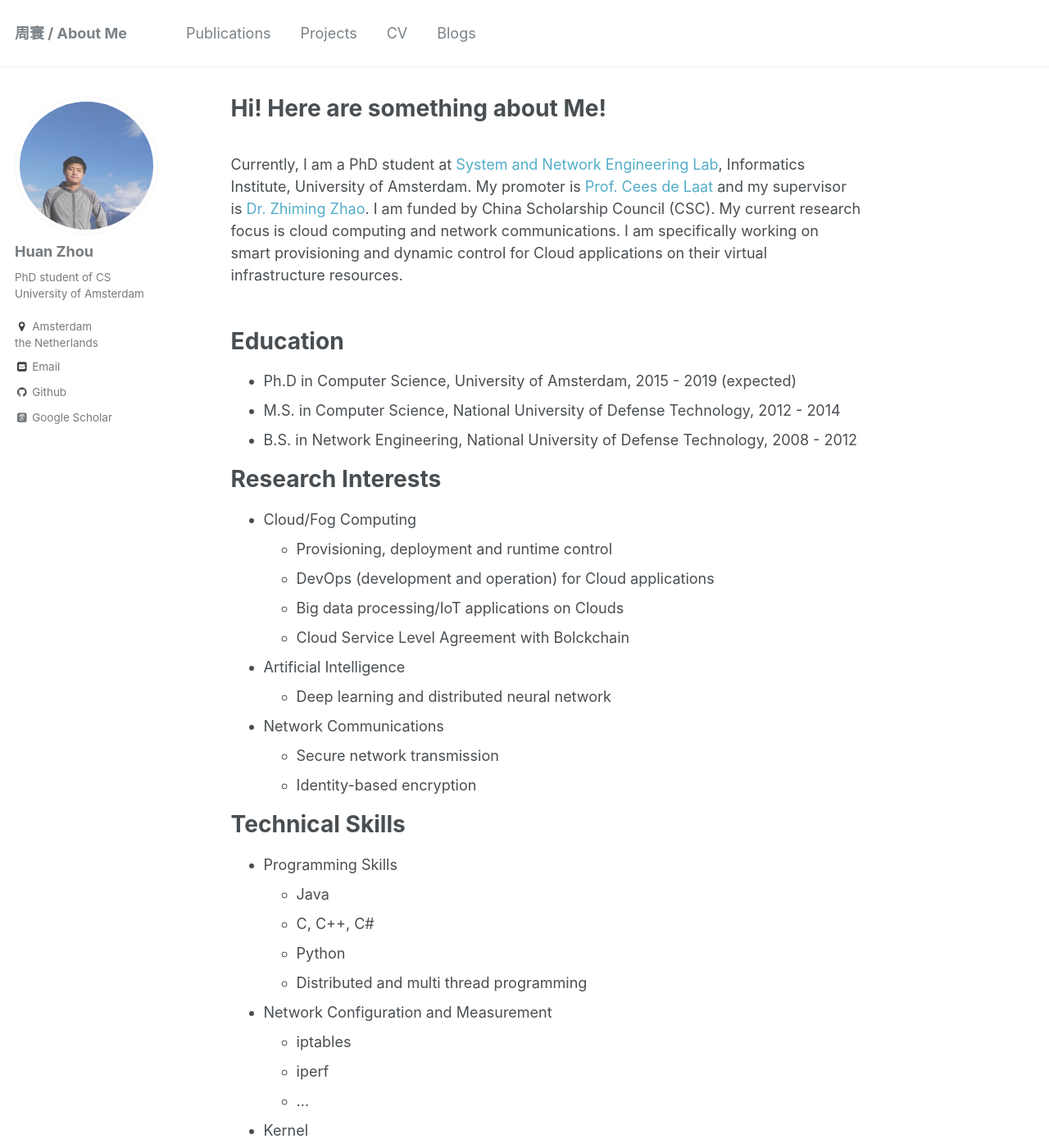
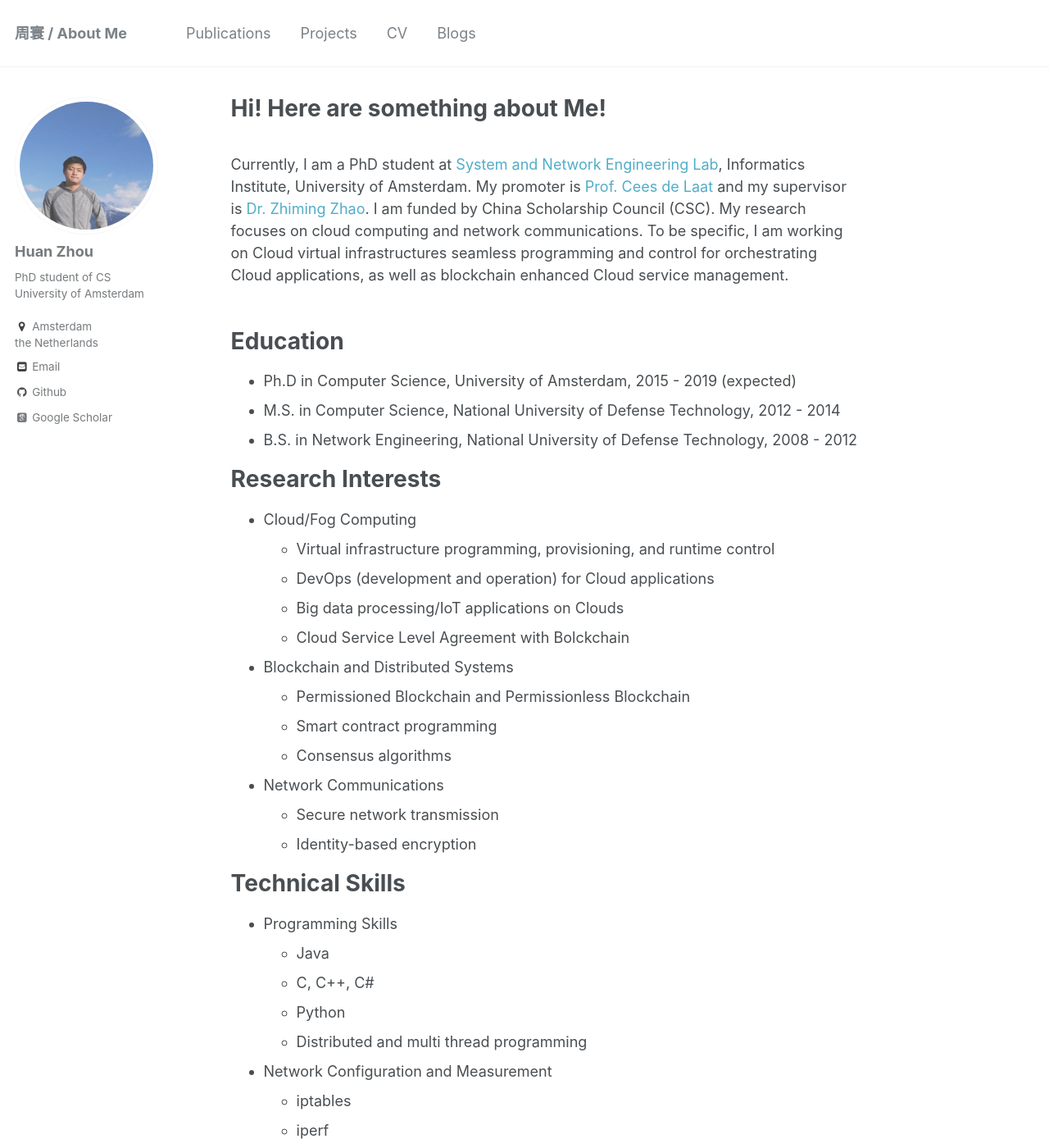
Before and after one commit to zh9314/zh9314.github.io, a Jekyll site: the page built from _pages/about.md, in a window 1280 px wide and 1400 px high. Shown: the whole window at 82% size. Built offline with Jekyll 4.4.1, drawn with Linux system fonts in a browser that asks for light colours; emoji names are drawn with the system emoji font; some web fonts are replaced; some of the changed text lies outside the part shown.

```diff
--- a/_pages/about.md
+++ b/_pages/about.md
@@ -9,7 +9,7 @@ redirect_from:
 ---
 
 <br>
-Currently, I am a PhD student at [System and Network Engineering Lab](https://ivi.fnwi.uva.nl/sne/), Informatics Institute, University of Amsterdam. My promoter is [Prof. Cees de Laat](http://delaat.net/) and my supervisor is [Dr. Zhiming Zhao](https://staff.fnwi.uva.nl/z.zhao/). I am funded by China Scholarship Council (CSC). My current research focus is cloud computing and network communications. I am specifically working on smart provisioning and dynamic control for Cloud applications on their virtual infrastructure resources.
+Currently, I am a PhD student at [System and Network Engineering Lab](https://ivi.fnwi.uva.nl/sne/), Informatics Institute, University of Amsterdam. My promoter is [Prof. Cees de Laat](http://delaat.net/) and my supervisor is [Dr. Zhiming Zhao](https://staff.fnwi.uva.nl/z.zhao/). I am funded by China Scholarship Council (CSC). My research focuses on cloud computing and network communications. To be specific, I am working on Cloud virtual infrastructures seamless programming and control for orchestrating Cloud applications, as well as blockchain enhanced Cloud service management.
 <br>
 
 Education
@@ -22,12 +22,14 @@ Education
 Research Interests
 ======
 * Cloud/Fog Computing
-	* Provisioning, deployment and runtime control
+	* Virtual infrastructure programming, provisioning, and runtime control
 	* DevOps (development and operation) for Cloud applications
 	* Big data processing/IoT applications on Clouds
 	* Cloud Service Level Agreement with Bolckchain
-* Artificial Intelligence
-	* Deep learning and distributed neural network
+* Blockchain and Distributed Systems
+	* Permissioned Blockchain and Permissionless Blockchain
+	* Smart contract programming
+	* Consensus algorithms
 * Network Communications
 	* Secure network transmission
 	* Identity-based encryption
```
Also changed, not shown: other parts of _pages/about.md (+3 -1 lines), _pages/publications.md (+1 -1 lines), 2 other files.
